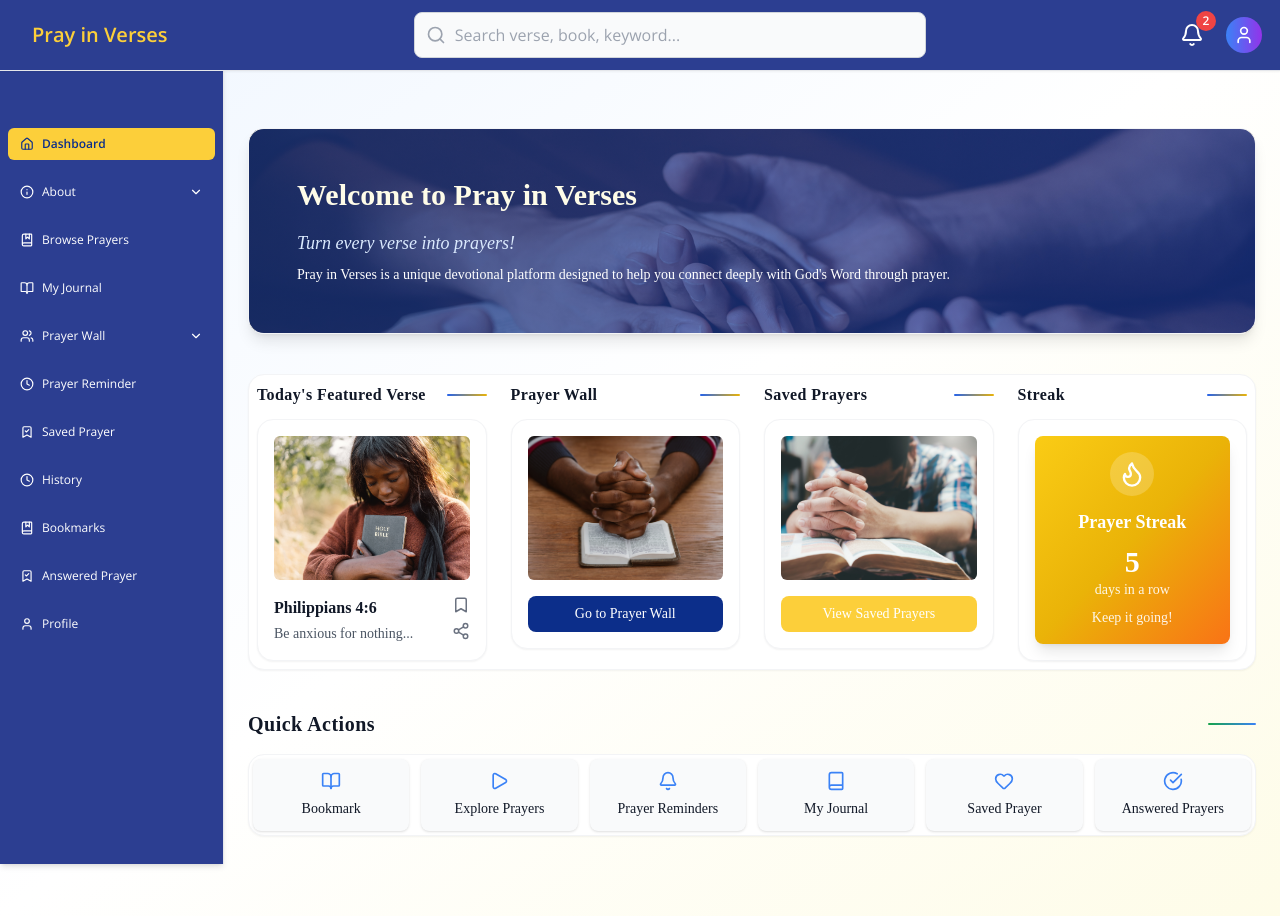
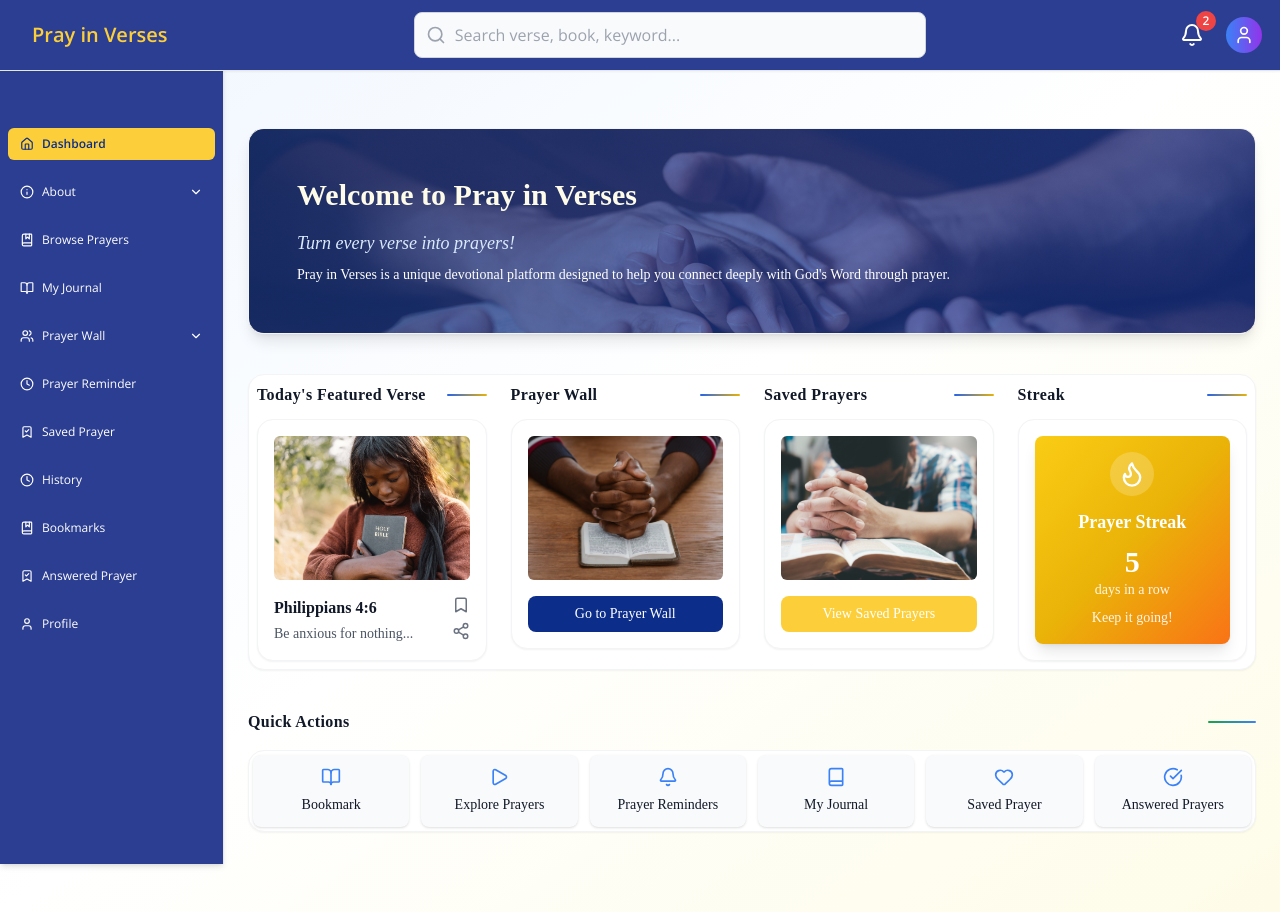
Before and after one commit to preckidtech/Pray-in-Verses, a React (Vite) app: page /home in a window 1280 px wide. Built offline with nearby package versions, Linux system fonts and the light colour scheme.

Commit message:
new update on scrollbar color

```diff
--- a/src/index.css
+++ b/src/index.css
@@ -11,9 +11,9 @@
   background: transparent;
 }
 ::-webkit-scrollbar-thumb {
-  background: #a1a1aa; /* gray-400 */
+  background: #2c3E91; /* gray-400 */
   border-radius: 8px;
 }
 ::-webkit-scrollbar-thumb:hover {
-  background: #71717a; /* gray-500 */
+  background: #2c3E91; /* gray-500 */
 }
--- a/src/pages/Home.jsx
+++ b/src/pages/Home.jsx
@@ -57,7 +57,7 @@
         {/* Quick Actions */}
         <section className="space-y-4">
           <div className="flex items-center justify-between">
-            <h2 className="text-xl font-semibold text-gray-900 tracking-wide">
+            <h2 className="text-base font-semibold text-gray-900 tracking-wide">
               Quick Actions
             </h2>
             <div className="w-12 h-0.5 bg-gradient-to-r from-green-600 to-blue-500 rounded-full"></div>
```
